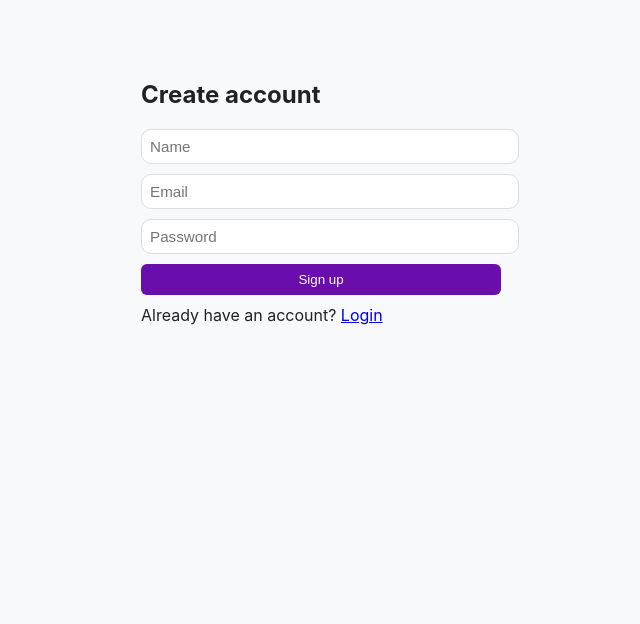
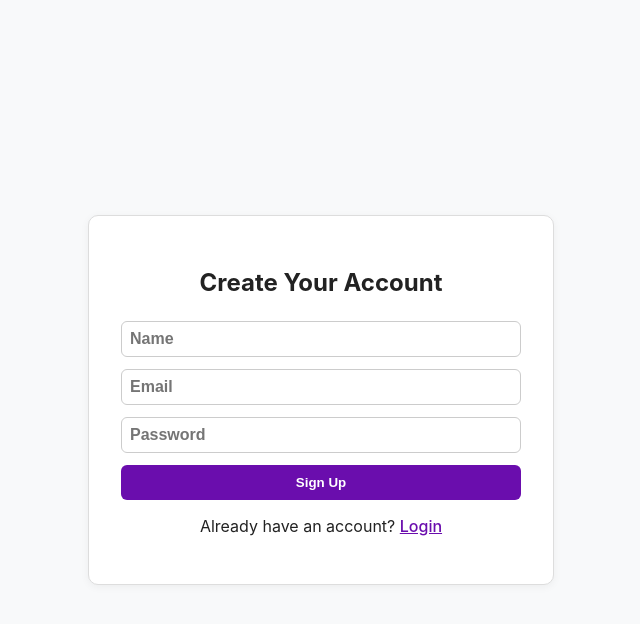
Before and after one commit to Seif162042/travel-expense-tracker, a React app in the folder frontend/: page /register in a window 1280 px wide. Shown: the top 624 px of the page, without its empty margins (319-959 px from the left). Built offline with nearby package versions, Linux system fonts and the light colour scheme; no server answers; the HTML template or start-up script is replaced by a standard one.

Commit message:
Backend fixing and frontend adjusments

```diff
--- a/frontend/src/pages/Login.jsx
+++ b/frontend/src/pages/Login.jsx
@@ -1,8 +1,6 @@
 import { useState, useContext } from "react";
 import { AuthContext } from "../context/AuthContext";
-import { useNavigate } from "react-router-dom";
-import { Link } from "react-router-dom";
-
+import { useNavigate, Link } from "react-router-dom";
 
 export default function Login() {
     const [email, setEmail] = useState("");
@@ -14,10 +12,9 @@ export default function Login() {
     const handleSubmit = async (e) => {
         e.preventDefault();
         setError("");
-
         try {
-            await login(email, password); // Calls AuthContext login()
-            navigate("/feed");// Redirect on success
+            await login(email, password);
+            navigate("/feed");
         } catch (err) {
             console.error(err);
             setError("Invalid email or password");
@@ -31,13 +28,27 @@ export default function Login() {
                 justifyContent: "center",
                 alignItems: "center",
                 height: "100vh",
-                flexDirection: "column",
+                backgroundColor: "var(--bg)",
             }}
         >
-            <h2>Login to Your Account</h2>
+            <div
+                className="card"
+                style={{
+                    width: "100%",
+                    maxWidth: "400px",
+                    padding: "2rem",
+                    textAlign: "center",
+                }}
+            >
+                <h2 style={{ marginBottom: "1.5rem" }}>Login to Your Account</h2>
+
                 <form
                     onSubmit={handleSubmit}
-                style={{ display: "flex", flexDirection: "column", width: "300px" }}
+                    style={{
+                        display: "flex",
+                        flexDirection: "column",
+                        gap: "12px",
+                    }}
                 >
                     <input
                         type="email"
@@ -45,7 +56,15 @@ export default function Login() {
                         value={email}
                         onChange={(e) => setEmail(e.target.value)}
                         required
-                    style={{ marginBottom: "10px", padding: "8px" }}
+                        style={{
+                            fontWeight: "600",
+                            width: "100%",
+                            padding: "10px",
+                            borderRadius: "6px",
+                            border: "1px solid #ccc",
+                            fontSize: "1rem",
+                            boxSizing: "border-box",
+                        }}
                     />
                     <input
                         type="password"
@@ -53,19 +72,41 @@ export default function Login() {
                         value={password}
                         onChange={(e) => setPassword(e.target.value)}
                         required
-                    style={{ marginBottom: "10px", padding: "8px" }}
+                        style={{
+                            fontWeight: "600",
+                            width: "100%",
+                            padding: "10px",
+                            borderRadius: "6px",
+                            border: "1px solid #ccc",
+                            fontSize: "1rem",
+                            boxSizing: "border-box",
+                        }}
                     />
-                <button type="submit" style={{ padding: "8px", cursor: "pointer" }}>
+                    <button
+                        type="submit"
+                        style={{
+                            padding: "10px",
+                            fontWeight: "600",
+                        }}
+                    >
                         Login
                     </button>
                 </form>
-            <p style={{ marginTop: "1rem", textAlign: "center" }}>
+
+                {error && (
+                    <p style={{ color: "red", marginTop: "10px" }}>{error}</p>
+                )}
+
+                <p style={{ marginTop: "1rem" }}>
                     Don’t have an account?{" "}
-                <Link to="/register" style={{ color: "purple", textDecoration: "underline" }}>
+                    <Link
+                        to="/register"
+                        style={{ color: "var(--primary)", fontWeight: "500" }}
+                    >
                         Register here
                     </Link>
                 </p>
-            {error && <p style={{ color: "red" }}>{error}</p>}
+            </div>
         </div>
     );
 }
--- a/frontend/src/pages/Register.jsx
+++ b/frontend/src/pages/Register.jsx
@@ -1,64 +1,125 @@
 import { useState } from "react";
-import { useNavigate, Link } from "react-router-dom";
+import { Link, useNavigate } from "react-router-dom";
 import api from "../api/axios";
 
 export default function Register() {
-    const [form, setForm] = useState({ name: "", email: "", password: "" });
+    const [name, setName] = useState("");
+    const [email, setEmail] = useState("");
+    const [password, setPassword] = useState("");
     const [error, setError] = useState("");
-    const [ok, setOk] = useState(false);
     const navigate = useNavigate();
 
-    const onChange = (e) => setForm({ ...form, [e.target.name]: e.target.value });
-
-    const onSubmit = async (e) => {
+    const handleSubmit = async (e) => {
         e.preventDefault();
         setError("");
-        setOk(false);
         try {
-            await api.post("/users/register", form);
-            setOk(true);
-            // give a tiny moment then go to login
-            setTimeout(() => navigate("/login"), 600);
+            await api.post("/users/register", { name, email, password });
+            navigate("/login");
         } catch (err) {
-            const msg = err.response?.data?.message || "Registration failed";
-            setError(msg);
+            console.error(err);
+            setError("Registration failed. Please try again.");
         }
     };
 
     return (
-        <div style={{ maxWidth: 360, margin: "5rem auto" }}>
-            <h2>Create account</h2>
-            <form onSubmit={onSubmit} style={{ display: "grid", gap: 10 }}>
+        <div
+            style={{
+                display: "flex",
+                justifyContent: "center",
+                alignItems: "center",
+                height: "100vh",
+                backgroundColor: "var(--bg)",
+            }}
+        >
+            <div
+                className="card"
+                style={{
+                    width: "100%",
+                    maxWidth: "400px",
+                    padding: "2rem",
+                    textAlign: "center",
+                }}
+            >
+                <h2 style={{ marginBottom: "1.5rem" }}>Create Your Account</h2>
+
+                <form
+                    onSubmit={handleSubmit}
+                    style={{
+                        display: "flex",
+                        flexDirection: "column",
+                        gap: "12px",
+                    }}
+                >
                     <input
-                    name="name"
+                        type="text"
                         placeholder="Name"
-                    value={form.name}
-                    onChange={onChange}
+                        value={name}
+                        onChange={(e) => setName(e.target.value)}
                         required
+                        style={{
+                            width: "100%",
+                            fontWeight: "600",
+                            borderRadius: "6px",
+                            border: "1px solid #ccc",
+                            fontSize: "1rem",
+                            boxSizing: "border-box",
+                        }}
                     />
                     <input
                         type="email"
-                    name="email"
                         placeholder="Email"
-                    value={form.email}
-                    onChange={onChange}
+                        value={email}
+                        onChange={(e) => setEmail(e.target.value)}
                         required
+                        style={{
+                            width: "100%",
+                            fontWeight: "600",
+                            borderRadius: "6px",
+                            border: "1px solid #ccc",
+                            fontSize: "1rem",
+                            boxSizing: "border-box",
+                        }}
                     />
                     <input
                         type="password"
-                    name="password"
                         placeholder="Password"
-                    value={form.password}
-                    onChange={onChange}
+                        value={password}
+                        onChange={(e) => setPassword(e.target.value)}
                         required
+                        style={{
+                            width: "100%",
+                            fontWeight: "600",
+                            borderRadius: "6px",
+                            border: "1px solid #ccc",
+                            fontSize: "1rem",
+                            boxSizing: "border-box",
+                        }}
                     />
-                <button type="submit">Sign up</button>
+                    <button
+                        type="submit"
+                        style={{
+                            padding: "10px",
+                            fontWeight: "600",
+                        }}
+                    >
+                        Sign Up
+                    </button>
                 </form>
-            {ok && <p style={{ color: "green" }}>Account created — redirecting…</p>}
-            {error && <p style={{ color: "red" }}>{error}</p>}
-            <p style={{ marginTop: 10 }}>
-                Already have an account? <Link to="/login">Login</Link>
+
+                {error && (
+                    <p style={{ color: "red", marginTop: "10px" }}>{error}</p>
+                )}
+
+                <p style={{ marginTop: "1rem" }}>
+                    Already have an account?{" "}
+                    <Link
+                        to="/login"
+                        style={{ color: "var(--primary)", fontWeight: "500" }}
+                    >
+                        Login
+                    </Link>
                 </p>
+            </div>
         </div>
     );
 }
--- a/frontend/src/pages/TripDetails.jsx
+++ b/frontend/src/pages/TripDetails.jsx
@@ -21,16 +21,18 @@ export default function TripDetails() {
         try {
             const [tRes, eRes] = await Promise.all([
                 api.get(`/trips/${id}`),
-                api.get(`/expenses/${id}`), // our GET /expenses/:trip_id
+                api.get(`/expenses/trip/${id}`), // ✅ Corrected route
             ]);
             setTrip(tRes.data);
             setExpenses(eRes.data);
         } catch (e) {
+            console.error("Error loading trip details:", e);
             setErr(e.response?.data?.message || "Failed to load trip");
         } finally {
             setLoading(false);
         }
     };
+
 
     useEffect(() => {
         load();
@@ -74,7 +76,7 @@ export default function TripDetails() {
         <div style={{ maxWidth: 900, margin: "0 auto" }}>
             <Navbar />
 
-            <Link to="/trips">{`← Back to trips`}</Link>
+            <Link to="/dashboard">{`← Back to trips`}</Link>
 
             {err && <p style={{ color: "red" }}>{err}</p>}
 
```
Also changed, not shown: frontend/src/pages/Dashboard.jsx (+66 -5 lines), 2 other files (tests, documents, lock files or other folders). Lines whose indentation alone changed are shown as unchanged.
